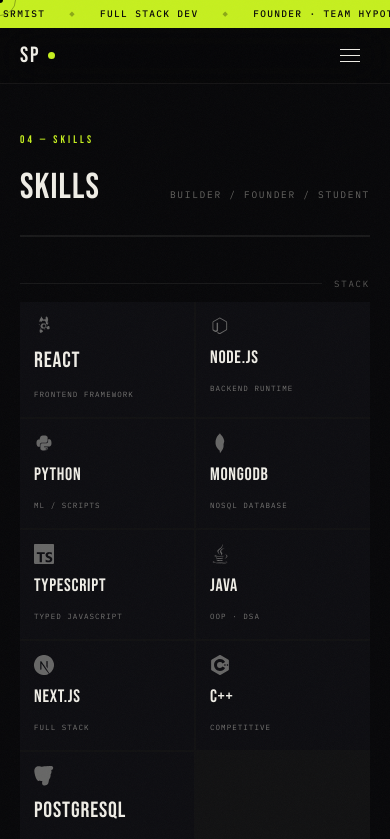
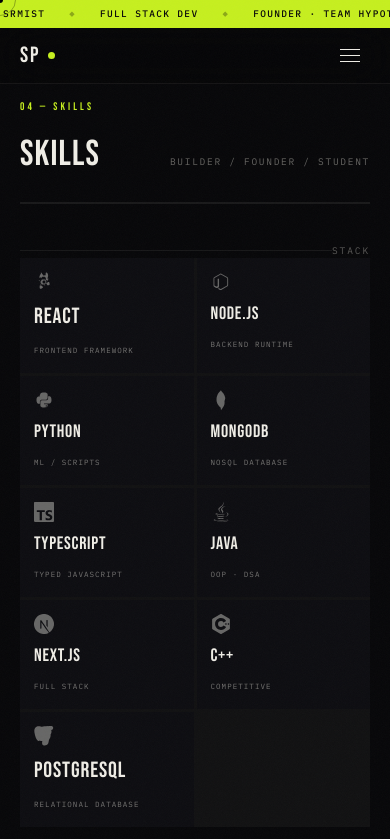
Before and after one commit to im-shourya/portfolio, a React (Vite) app: page /skills in a window 390 px wide. Shown: the top 839 px of the page. Built offline with nearby package versions, Linux system fonts and the light colour scheme; the HTML template or start-up script is replaced by a standard one; a web font is replaced by a local one.

Commit message:
Skill Section Updated to Mantiain consistency Between the Site

```diff
--- a/src/components/Skill.tsx
+++ b/src/components/Skill.tsx
@@ -23,16 +23,16 @@
 ];
 
 const Skills = () => (
-  <section id="skill" className="py-12 md:py-20 px-5 md:px-10">
+  <section id="skill" className="py-[15px] px-5 md:px-10">
     <SectionHeader num="04 — Skills" title="Skills" aside="Builder / Founder / Student" />
 
-    <div className="r font-mono text-[9px] md:text-[9.5px] tracking-[0.2em] uppercase flex items-center gap-3 mb-3" style={{ color: "rgba(242,239,230,.35)" }}>
+    <div className="r font-mono text-[9.5px] tracking-[0.2em] uppercase flex items-center " style={{ color: "rgba(242,239,230,.35)" }}>
       <span className="flex-1 h-px" style={{ background: "rgba(242,239,230,.07)" }} />
       Stack
     </div>
 
     <div
-      className="r rd1 grid grid-cols-2 md:grid-cols-4 gap-[2px] md:gap-[3px]"
+      className="r rd1 grid grid-cols-2 md:grid-cols-4 gap-[3px]"
       style={{ background: "rgba(242,239,230,.04)" }}
     >
       {skills.map((s) => (
```
